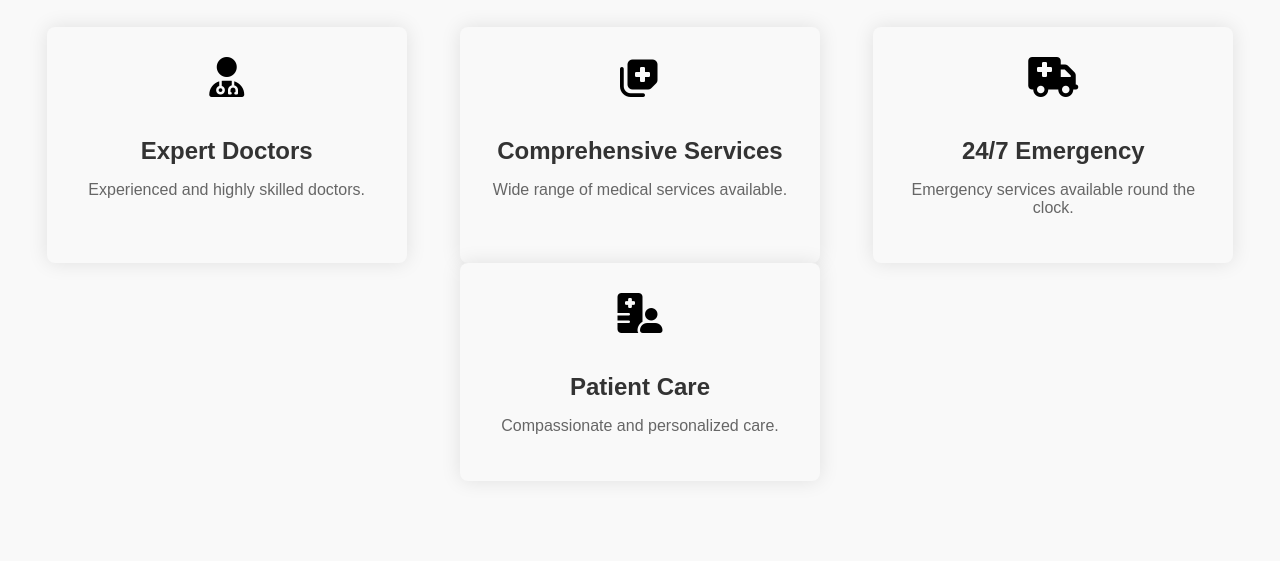
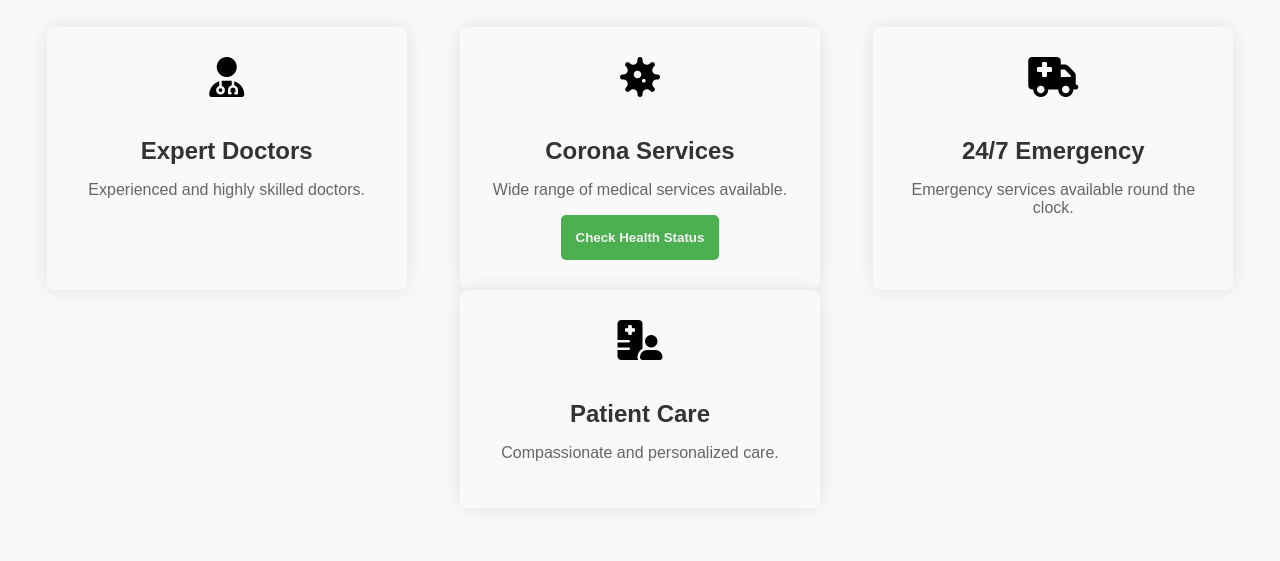
Before and after one commit to Shubhankar45/HealthCare, a plain HTML site: page index.html in a window 1280 px wide. Shown: the part 179-740 px from the top of the page. Drawn offline with Linux system fonts and the light colour scheme.

Commit message:
Added some styles and extra Button

```diff
--- a/index.html
+++ b/index.html
@@ -33,11 +33,13 @@
                 <i class="fas fa-user-md"></i>
                 <h2>Expert Doctors</h2>
                 <p>Experienced and highly skilled doctors.</p>
+
             </div>
             <div class="service">
-                <i class="fas fa-notes-medical"></i>
-                <h2>Comprehensive Services</h2>
+                <i class="fa-sharp fa-solid fa-virus"></i>
+                <h2>Corona Services</h2>
                 <p>Wide range of medical services available.</p>
+                <button type="button" class="my-btn">Check Health Status</button>
             </div>
             <div class="service">
                 <i class="fas fa-ambulance"></i>
--- a/style.css
+++ b/style.css
@@ -350,3 +350,12 @@ body {
     font-size: 2.5rem;
     margin-bottom: 20px;
 }
+.service button{
+   padding: 15px;
+   background-color:#4CAF50;
+   color: #f2f2f2;
+   border: none;
+   border-radius: 5px;
+   font-weight: 600;
+
+}
```
